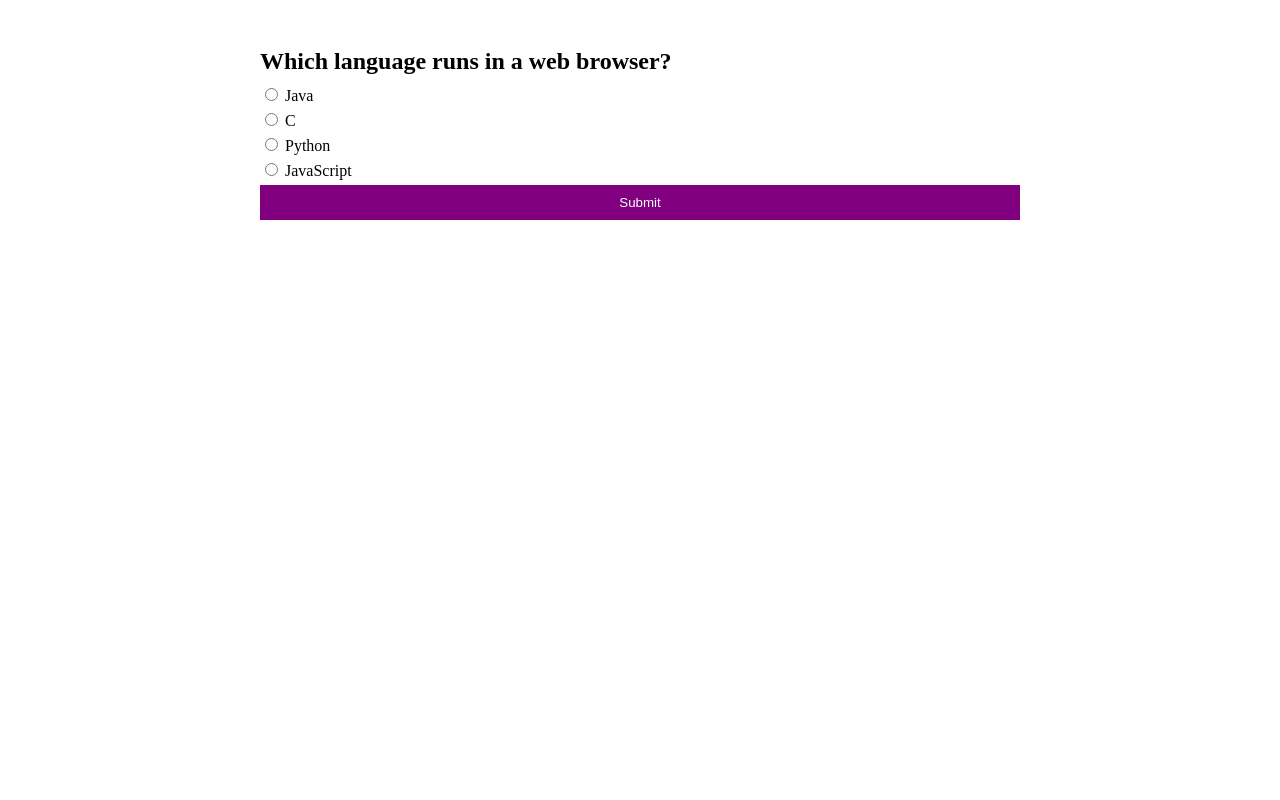
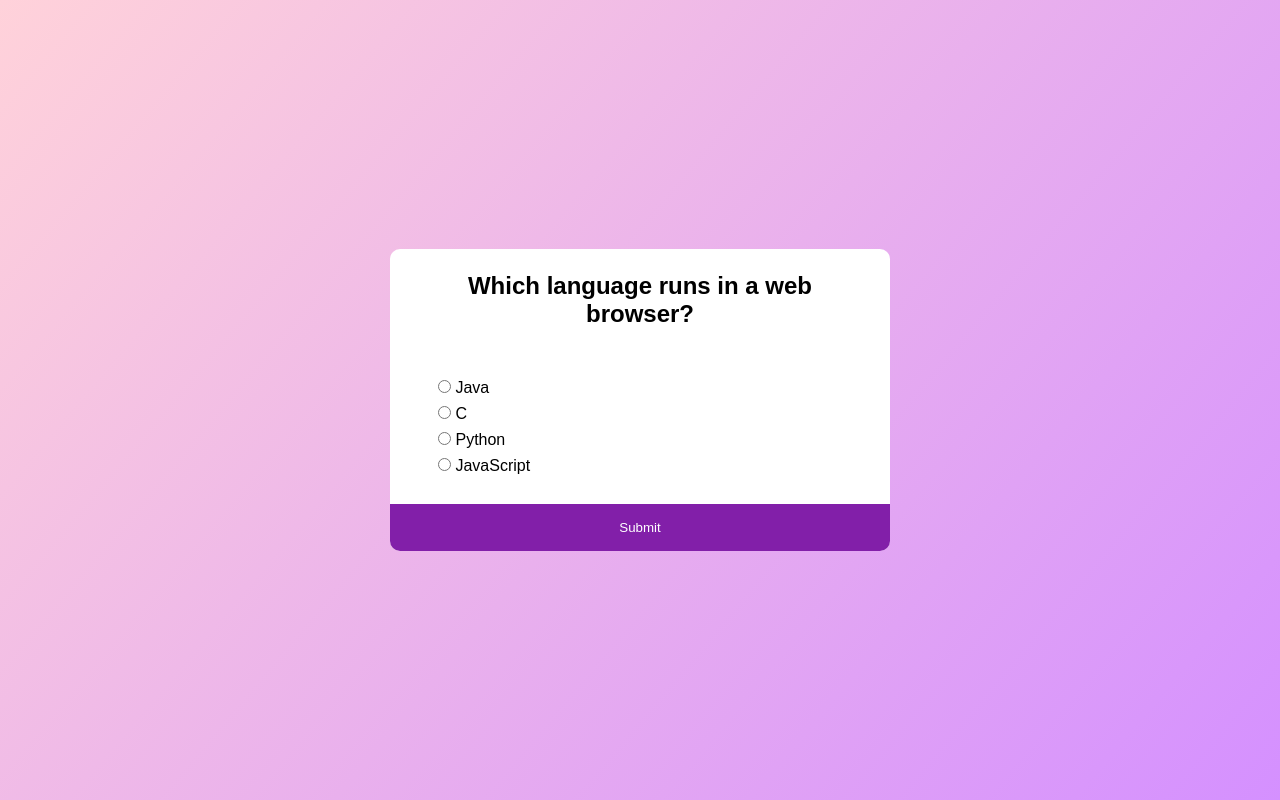
Before and after one commit to acciojob/quiz-jhans1-cs, a website: page main.html in a window 1280 px wide. Drawn offline with Linux system fonts and the light colour scheme.

Commit message:
created a submission

```diff
--- a/main.html
+++ b/main.html
@@ -10,10 +10,28 @@
 	<!-- the entire body must be written by student -->
     <script type="text/javascript" src="./script.js">
 </script>
-
-	    <div class="container">
-        <div class="quiz-container" id="quiz"></div>
-    </div>
+ <div class="quiz-container" id="quiz">
+	<h2 id="question">Which language runs in a web browser?</h2>
+	<div class="options">
+		<section>
+			<input type="radio" name="question" id="a" value="a" required>
+			<label for="a" id="a_text">Java</label>
+		</section>
+		<section>
+			<input type="radio" name="question" id="b" value="b" required>
+			<label for="b" id="b_text">C</label>
+		</section>
+		<section>
+			<input type="radio" name="question" id="c" value="c" required>
+			<label for="c" id="c_text">Python</label>
+		</section>
+		<section>
+			<input type="radio" name="question" id="d" value="d" required>
+			<label for="d" id="d_text">JavaScript</label>
+		</section>
+	</div>
+	<button id="submit" type="submit">Submit</button>
+   </div>
 
 </body>
 
--- a/script.js
+++ b/script.js
@@ -1,108 +1 @@
 //your JS code here. If required.
- var questions = [
-            {
-                question: "Which language runs in a web browser?",
-                a: "Java",
-                b: "C",
-                c: "Python",
-                d: "JavaScript",
-                correct: "d",
-            },
-            {
-                question: "What does CSS stand for?",
-                a: "Central Style Sheets",
-                b: "Cascading Style Sheets",
-                c: "Cascading Simple Sheets",
-                d: "Cars SUVs Sailboats",
-                correct: "b",
-            },
-            {
-                question: "What does HTML stand for?",
-                a: "Hypertext Markup Language",
-                b: "Hypertext Markdown Language",
-                c: "Hyperloop Machine Language",
-                d: "Helicopters Terminals Motorboats Lamborginis",
-                correct: "a",
-            },
-            {
-                question: "What year was JavaScript launched?",
-                a: "1996",
-                b: "1995",
-                c: "1994",
-                d: "none of the above",
-                correct: "b",
-            }
-        ];
-
-        var currentQuestion = 0;
-        var score = 0;
-
-        function loadQuestion() {
-            var quizContainer = document.getElementById("quiz");
-            quizContainer.innerHTML = "";
-
-            var question = document.createElement("h2");
-            question.id = "question";
-            question.textContent = questions[currentQuestion].question;
-            quizContainer.appendChild(question);
-
-            var options = ["a", "b", "c", "d"];
-            options.forEach(function (option) {
-                var label = document.createElement("label");
-                var input = document.createElement("input");
-                input.type = "radio";
-                input.name = "option";
-                input.value = option;
-                input.id = option;
-                label.appendChild(input);
-                label.innerHTML += " <span id='" + option + "_text'>" + questions[currentQuestion][option] + "</span>";
-                quizContainer.appendChild(label);
-            });
-
-            var submitButton = document.createElement("button");
-            submitButton.id = "submit";
-            submitButton.textContent = "Submit";
-            submitButton.onclick = submitAnswer;
-            quizContainer.appendChild(submitButton);
-        }
-
-        function submitAnswer() {
-            var selectedOption = document.querySelector("input[name='option']:checked");
-
-            if (selectedOption) {
-                if (selectedOption.value === questions[currentQuestion].correct) {
-                    score++;
-                }
-
-                currentQuestion++;
-
-                if (currentQuestion < questions.length) {
-                    loadQuestion();
-                } else {
-                    showResult();
-                }
-            }
-        }
-
-        function showResult() {
-            var quizContainer = document.getElementById("quiz");
-            quizContainer.innerHTML = "";
-
-            var result = document.createElement("h2");
-            result.textContent = "\n You answered " + score + "/" + questions.length + " questions correctly\n ";
-
-quizContainer.appendChild(result);
-
-var reloadButton = document.createElement("button");
-reloadButton.textContent = "Reload Quiz";
-reloadButton.onclick = reloadQuiz;
-quizContainer.appendChild(reloadButton);
-}
-
-function reloadQuiz() {
-    currentQuestion = 0;
-    score = 0;
-    loadQuestion();
-}
-
-window.onload = loadQuestion;
--- a/styles.css
+++ b/styles.css
@@ -1,28 +1,45 @@
+*{
+    margin:0;
+    padding:0;
+    box-sizing: border-box;
+}
+body{
+    font-family: sans-serif;
+    min-height:100vh;
+    display:grid;
+    place-items: center;
+    background-image:linear-gradient(130deg,rgb(255, 210, 218),rgba(209, 135, 255, 0.926));
+}
 
- .container {
-            max-width: 800px;
-            margin: 0 auto;
-            padding: 20px;
+.quiz-container{
+background-color: #fff;
+border:none;
+border-radius:10px;
+height:fit-content;
+width:500px;
+display: flex;
+flex-direction: column;
 }
-        .quiz-container {
-            margin: 20px;
+
+
+h2{
+    width: 386px;
+    text-align: center;
+    margin: 1.4rem auto;
 }
-        #question {
-            font-weight: bold;
-            margin-bottom: 10px;
+.options{
+    margin: 0.3rem 2rem;
+    padding: 1rem;
 }
-        label {
-            display: block;
-            margin-bottom: 5px;
+.options section{
+    margin: 0.5rem 0;
+    width: fit-content;
 }
 #submit {
-            width: 100%;
-            padding: 10px;
-            background-color: purple;
-            color: #fff;
+    height: 47px;
     border: none;
-            cursor: pointer;
+    border-radius: 0 0 10px 10px;
+    cursor:pointer;
+    background-color: #821fa9;
+    color:white;
 }
-        #submit:hover {
-            background-color: #8a2be2;
-        }
```
Lines whose indentation alone changed are shown as unchanged.
